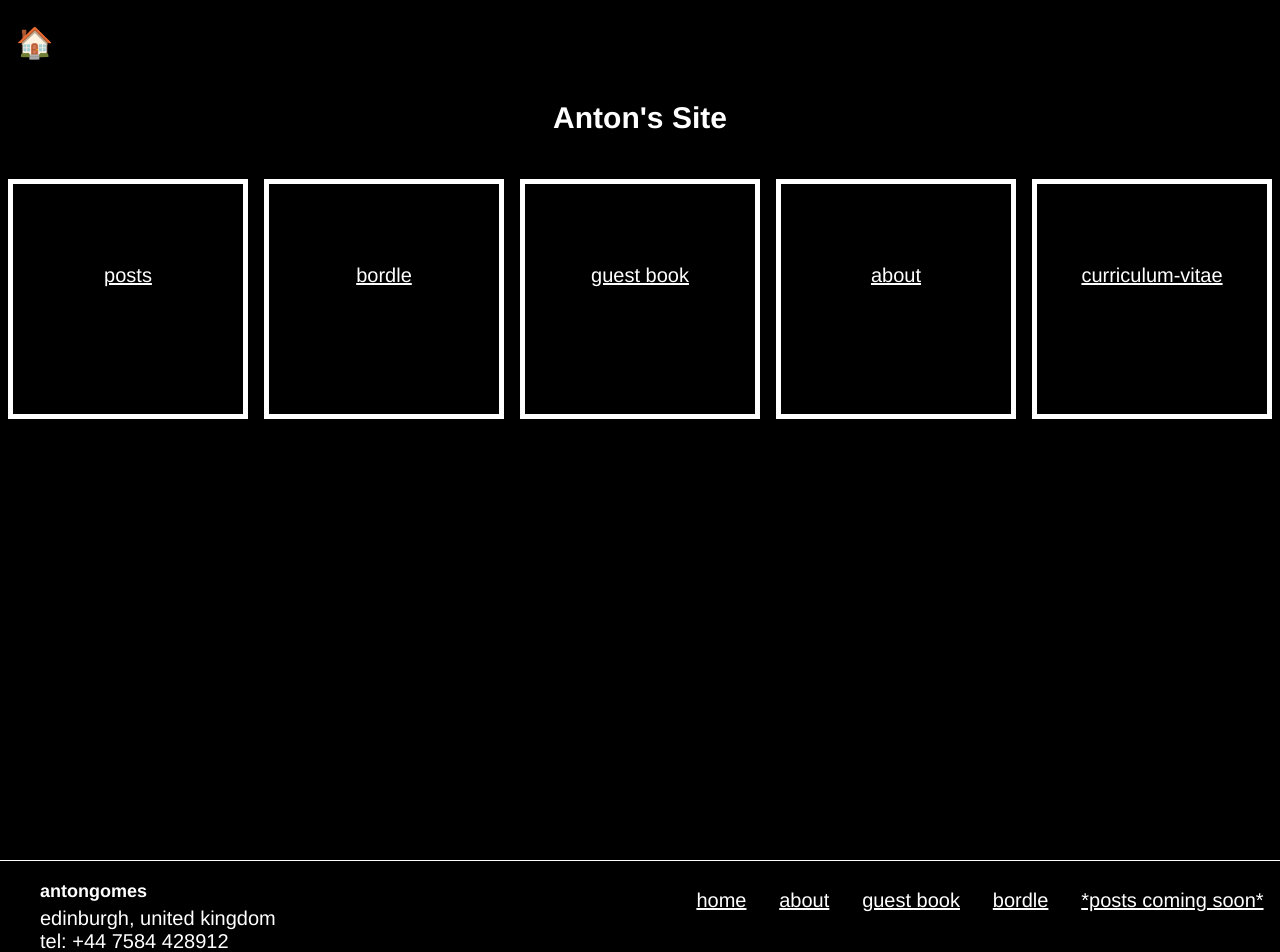
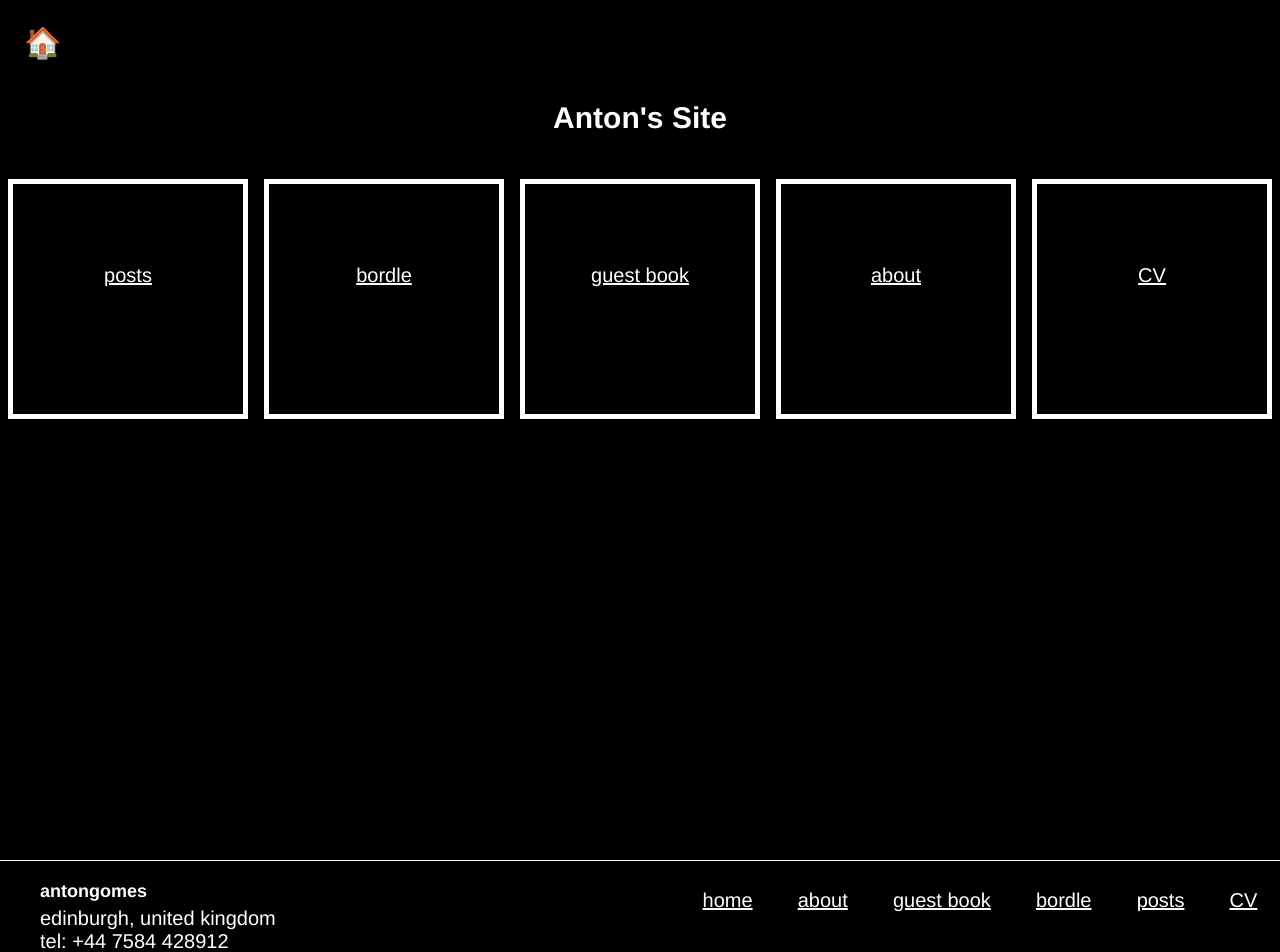
Before and after one commit to AntonGomes/site, a Next.js app: page / in a window 1280 px wide. Shown: the top 952 px of the page. Built offline with nearby package versions, Linux system fonts and the light colour scheme.

Commit message:
just being tedious now

```diff
--- a/components/footer.js
+++ b/components/footer.js
@@ -26,7 +26,8 @@ export default function Footer(props) {
             <li><a href = "./about">about</a></li>
             <li><a href = "./draw">guest book</a></li>
             <li><a href = "./bordle">bordle</a></li>
-            <li><a href = "./posts">*posts coming soon*</a></li>
+            <li><a href = "./posts">posts</a></li>
+            <li><a href = "./curriculum-vitae">CV</a></li>
         </ul>
         </div>
         </div>
--- a/pages/index.js
+++ b/pages/index.js
@@ -13,7 +13,7 @@ export default function Home() {
       <Link href = "./bordle">bordle</Link>
       <Link href = "./draw">guest book</Link>
       <Link href = "./about">about</Link>
-      <Link href = "./curriculum-vitae">curriculum-vitae</Link>
+      <Link href = "./curriculum-vitae">CV</Link>
       </div>
       </Default>
   )
--- a/styles/default.module.css
+++ b/styles/default.module.css
@@ -5,5 +5,5 @@
 .head a {
     text-decoration: none;
     color: white;
-    padding: 2vh;
+    padding: 3vh;
 }
```
